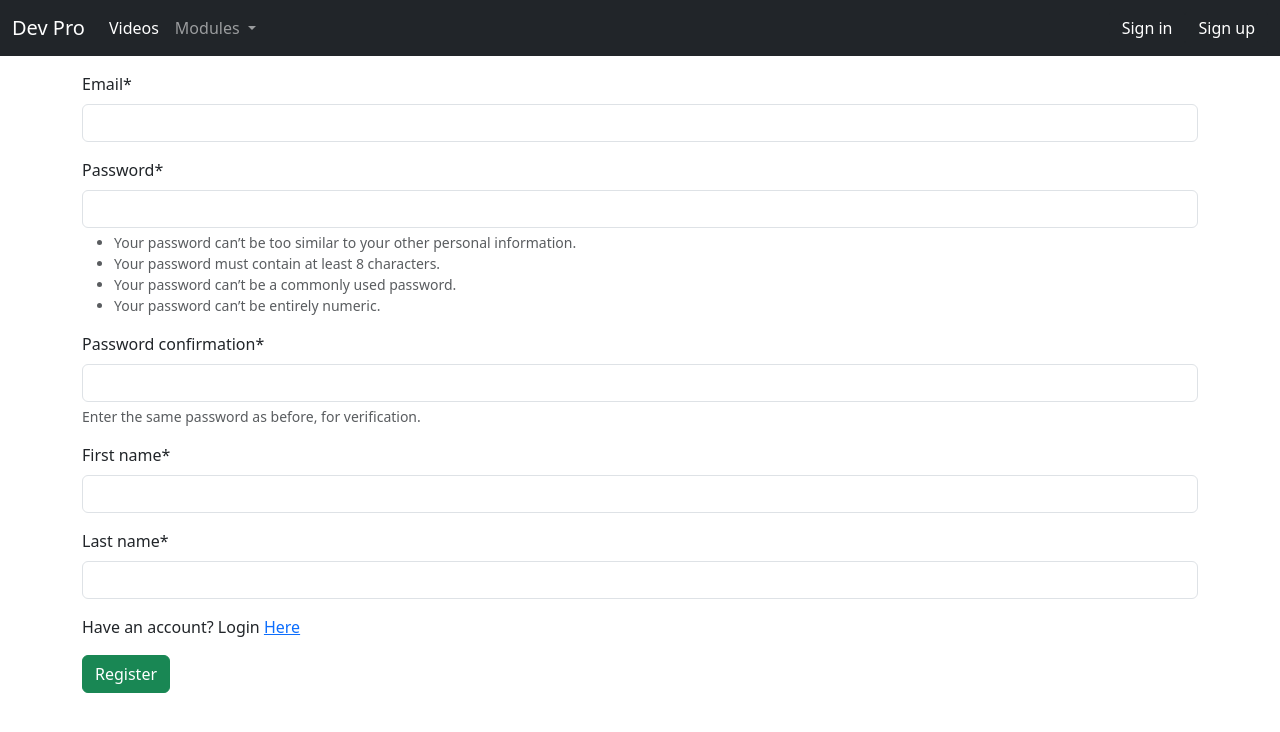
After one commit to Rudie23/django-devpro, a Django app: page /sign-up in a window 1280 px wide. The commit adds this page. Shown: the top 732 px of the page. Run offline with Django 5.2, Linux system fonts and the light colour scheme; data that the repository does not hold is empty; some libraries are stand-ins or nearby versions.

Commit message:
form page has been set up

```diff
--- /dev/null
+++ b/website/base/forms.py
@@ -0,0 +1,13 @@
+from django import forms
+from django.contrib.auth.forms import UserCreationForm
+from website.base.models import DevUser
+
+
+class RegisterForm(UserCreationForm):
+    email = forms.EmailField(required=True)
+    first_name = forms.CharField(required=True)
+    last_name = forms.CharField(required=True)
+
+    class Meta:
+        model = DevUser
+        fields = ['email', 'first_name', 'last_name', 'password1', 'password2']
--- a/website/base/templates/base/base.html
+++ b/website/base/templates/base/base.html
@@ -52,7 +52,7 @@
                 </form>
             {% else %}
             <a class="btn btn-dark" href="{% url 'login' %}" type="button">Sign in</a>
-            <a class="btn btn-dark" href="#" type="button">Sign up</a>
+            <a class="btn btn-dark" href="{% url 'base:sign-up' %}" type="button">Sign up</a>
             {% endif %}
         </div>
     </div>
--- /dev/null
+++ b/website/base/templates/registration/sign-up.html
@@ -0,0 +1,40 @@
+{% extends 'base/base.html' %}
+{% load static %}
+{% block title %}Sign Up{% endblock %}
+{% block description %}
+	sign up form page
+{% endblock %}
+
+{% block content %}
+	<div class="container mt-3">
+        <form method="post">
+            {% csrf_token %}
+
+            <div id="div_id_email" class="mb-3"> <label
+                for="id_email" class="form-label requiredField">
+                Email<span class="asteriskField">*</span> </label> <input type="email" name="email" maxlength="320" class="emailinput form-control" required id="id_email">
+            </div>
+            <div id="div_id_password1" class="mb-3"> <label
+                for="id_password1" class="form-label requiredField">
+                Password<span class="asteriskField">*</span> </label> <input type="password" name="password1" autocomplete="new-password" class="passwordinput form-control" required aria-describedby="id_password1_helptext" id="id_password1"> <div id="id_password1_helptext" class="form-text"><ul><li>Your password can’t be too similar to your other personal information.</li><li>Your password must contain at least 8 characters.</li><li>Your password can’t be a commonly used password.</li><li>Your password can’t be entirely numeric.</li></ul></div>
+            </div>
+            <div id="div_id_password2" class="mb-3"> <label
+                for="id_password2" class="form-label requiredField">
+                Password confirmation<span class="asteriskField">*</span> </label> <input type="password" name="password2" autocomplete="new-password" class="passwordinput form-control" required aria-describedby="id_password2_helptext" id="id_password2"> <div id="id_password2_helptext" class="form-text">Enter the same password as before, for verification.</div>
+            </div>
+            <div id="div_id_first_name" class="mb-3"> <label
+                for="id_first_name" class="form-label requiredField">
+                First name<span class="asteriskField">*</span> </label> <input type="text" name="first_name" class="textinput form-control" required id="id_first_name">
+            </div>
+            <div id="div_id_last_name" class="mb-3"> <label
+                for="id_last_name" class="form-label requiredField">
+                Last name<span class="asteriskField">*</span> </label> <input type="text" name="last_name" class="textinput form-control" required id="id_last_name">
+            </div>
+
+    <p>Have an account? Login <a href="{% url 'login' %}">Here</a></p>
+    <button type="submit" class="btn btn-success">Register</button>
+        </form>
+
+    </div>
+
+{% endblock %}
--- a/website/base/urls.py
+++ b/website/base/urls.py
@@ -6,4 +6,5 @@ app_name = 'base'
 
 urlpatterns = [
     path('', views.home, name='home'),
+    path('sign-up', views.sign_up, name='sign-up'),
 ]
--- a/website/base/views.py
+++ b/website/base/views.py
@@ -1,7 +1,22 @@
-from django.shortcuts import render
+from django.contrib.auth import login
+from django.shortcuts import render, redirect
+from website.base.forms import RegisterForm
 from django.http import HttpResponse
 
 
 # Create your views here.
 def home(request):
     return render(request, 'base/base.html', {})
+
+
+def sign_up(request):
+    if request.method == 'POST':
+        form = RegisterForm(request.POST)
+        if form.is_valid():
+            user = form.save()
+            login(request, user)
+            return redirect('/')
+
+    else:
+        form = RegisterForm()
+    return render(request, 'registration/sign-up.html', {"form": form})
```
Also changed, not shown: website/base/tests/test_login.py (+4 -4 lines), website/base/tests/test_sing_up.py (added, +22 -0 lines), website/modules/tests/test_facade.py (+3 -2 lines), .github/workflows/django.yml.
